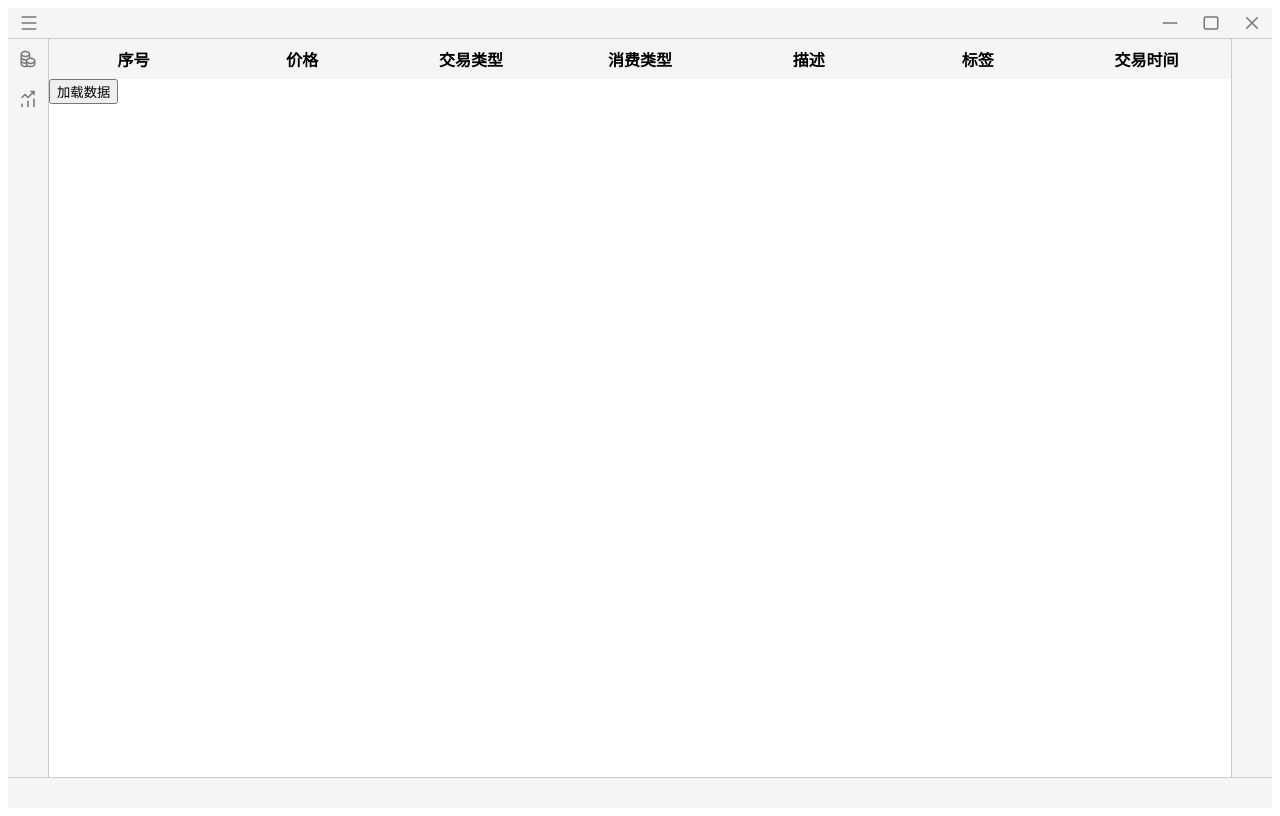
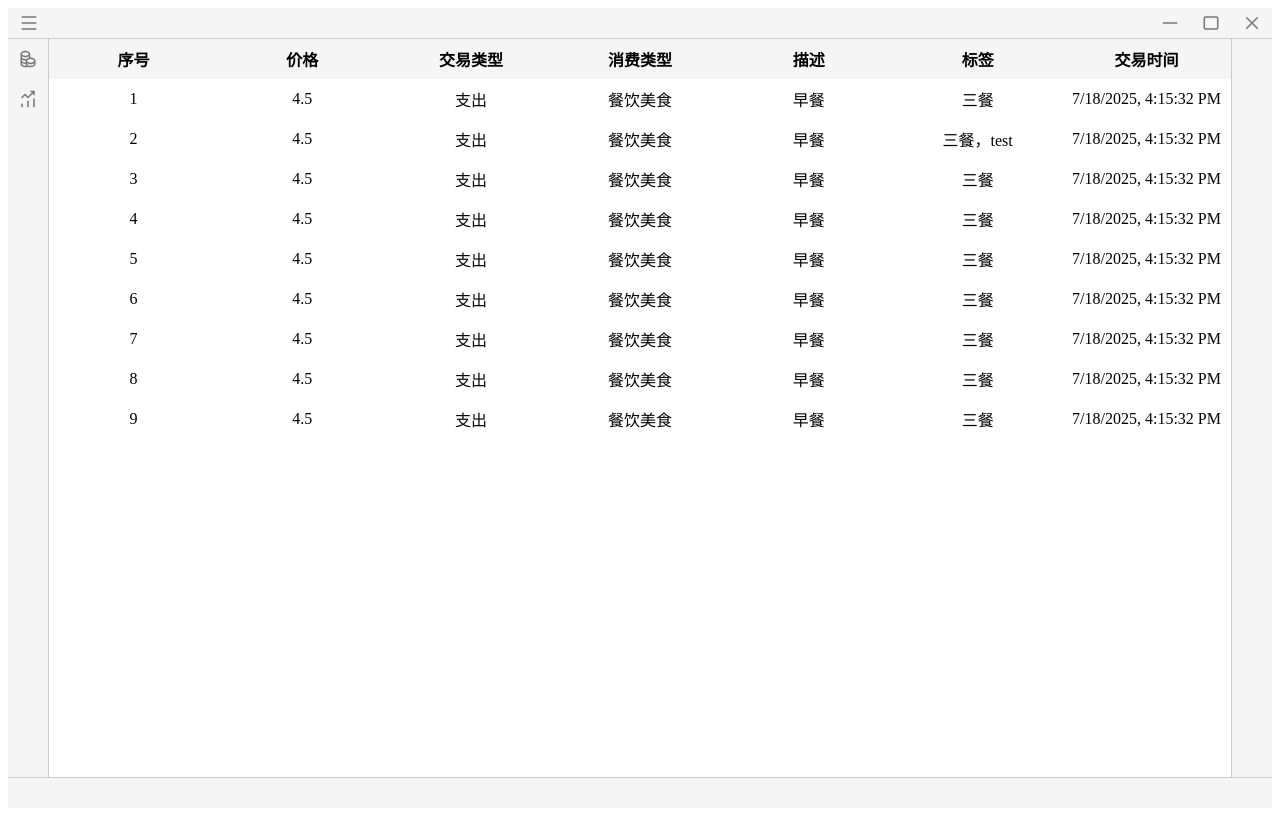
Before and after one commit to DaoiestFire/Billadm-GO, a Vue app in the folder app/: page /tr_view in a window 1280 px wide. Built offline with nearby package versions, Linux system fonts and the light colour scheme.

Commit message:
设置表格计算的高度

```diff
--- a/app/src/components/TransactionRecordTable.vue
+++ b/app/src/components/TransactionRecordTable.vue
@@ -30,20 +30,24 @@
 <script setup>
 import { ref, onMounted, onUnmounted } from 'vue'
 
+const props = defineProps({
+  items: {
+    type: Array,
+    required: true
+  }
+})
+
 const displayedItems = ref([])
 const rowHeight = 40 // 每一行的高度，单位 px
 const maxRows = ref(10)
 
 // 计算当前窗口高度下能显示的行数
 const calculateMaxRows = () => {
-  const availableHeight = window.innerHeight - 200 // 预留头部、底部空间
+  const availableHeight = window.innerHeight - 62 - rowHeight // 预留头部、底部空间
+  console.log(availableHeight)
   maxRows.value = Math.floor(availableHeight / rowHeight)
-  displayedItems.value = displayedItems.value.slice(0, maxRows.value)
-}
-
-// 导出函数：设置列表数据
-const setTrList = (trList) => {
-  displayedItems.value = trList
+  console.log(maxRows.value)
+  displayedItems.value = props.items.slice(0, maxRows.value)
 }
 
 // 格式化交易类型
@@ -76,15 +80,12 @@ onMounted(() => {
 onUnmounted(() => {
   window.removeEventListener('resize', onResize)
 })
-
-// 将导出函数暴露给父组件
-defineExpose({ setTrList: setTrList })
 </script>
 
 <style scoped>
 .tr-table-container {
   overflow-y: auto;
-  max-height: calc(100vh - 150px);
+  max-height: calc(100vh - 62px);
 }
 
 .tr-table {
--- a/app/src/views/TransactionRecordView.vue
+++ b/app/src/views/TransactionRecordView.vue
@@ -1,13 +1,9 @@
 <template>
-  <TransactionRecordTable ref="trTableRef" />
-  <button @click="loadData">加载数据</button>
+  <TransactionRecordTable :items="sampleData" />
 </template>
 
 <script setup>
-import { ref } from 'vue'
 import TransactionRecordTable from '@/components/TransactionRecordTable.vue'
-
-const trTableRef = ref()
 
 const sampleData = [
   {
@@ -29,7 +25,7 @@ const sampleData = [
     "transaction_type": "expense",
     "category": "餐饮美食",
     "description": "早餐",
-    "tags": ["三餐"],
+    "tags": ["三餐","test"],
     "transaction_at": "2025-07-19T00:15:32.563+08:00",
     "created_at": "2025-07-19T00:15:32.5755985+08:00",
     "updated_at": "2025-07-19T00:15:32.5755985+08:00"
@@ -119,8 +115,4 @@ const sampleData = [
     "updated_at": "2025-07-19T00:15:32.5755985+08:00"
   },
 ]
-
-const loadData = () => {
-  trTableRef.value.setTrList(sampleData)
-}
 </script>
```
